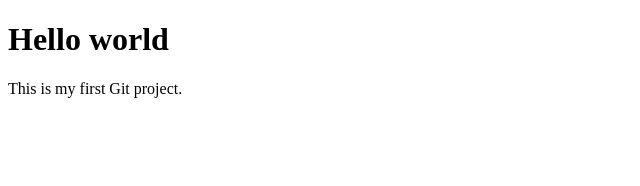
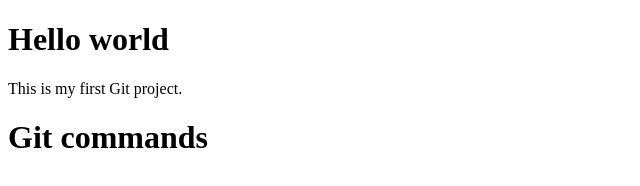
Before and after one commit to 2303a51978/myfirstgit, a plain HTML site: page index.html in a window 1280 px wide. Shown: the whole page, without its empty margins (0-640 px from the left). Drawn offline with Linux system fonts and the light colour scheme.

Commit message:
modified

```diff
--- a/index.html
+++ b/index.html
@@ -6,5 +6,6 @@
     <body>
         <h1>Hello world</h1>
         <p>This is my first Git project.</p>
+        <h1>Git commands</h1>
     </body>
 </html>
```
